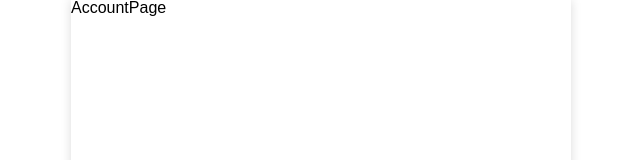
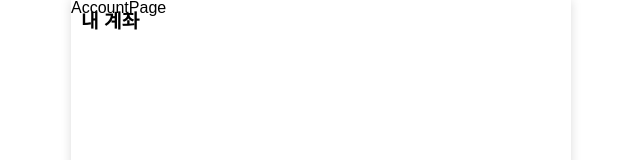
Before and after one commit to Team-Changyo/Changyo, a React (Vite) app in the folder client/: page /deposit in a window 1280 px wide. Shown: the top 160 px of the page, without its empty margins (319-959 px from the left). Built offline with nearby package versions, Linux system fonts and the light colour scheme.

Commit message:
feat: TabHeader 컴포넌트 구현

```diff
--- /dev/null
+++ b/client/src/components/organisms/common/TabHeader/index.tsx
@@ -0,0 +1,12 @@
+import React from 'react';
+import { TabHeaderContainer } from './style';
+
+function TabHeader({ tabName }: { tabName: string }) {
+	return (
+		<TabHeaderContainer>
+			<h1>{tabName}</h1>
+		</TabHeaderContainer>
+	);
+}
+
+export default TabHeader;
--- /dev/null
+++ b/client/src/components/organisms/common/TabHeader/style.ts
@@ -0,0 +1,10 @@
+import { styled } from 'styled-components';
+
+export const TabHeaderContainer = styled.div`
+	padding: 0 10px;
+
+	h1 {
+		font-size: 1.2rem;
+		font-weight: bold;
+	}
+`;
--- a/client/src/router/AppRouter.tsx
+++ b/client/src/router/AppRouter.tsx
@@ -5,6 +5,7 @@
 import AppLayout from 'layouts/common/AppLayout';
 import { GlobalStyles } from 'styles/GlobalStyles';
 import { RecoilRoot } from 'recoil';
+import Navbar from 'components/organisms/common/Navbar';
 
 function AppRouter() {
 	return (
@@ -12,6 +13,7 @@
 			<GlobalStyles />
 			<BrowserRouter>
 				<AppLayout>
+					<Navbar />
 					<Routes>
 						<Route path="/" element={<AccountPage />} />
 						<Route path="/qr" element={<AccountPage />} />
```
